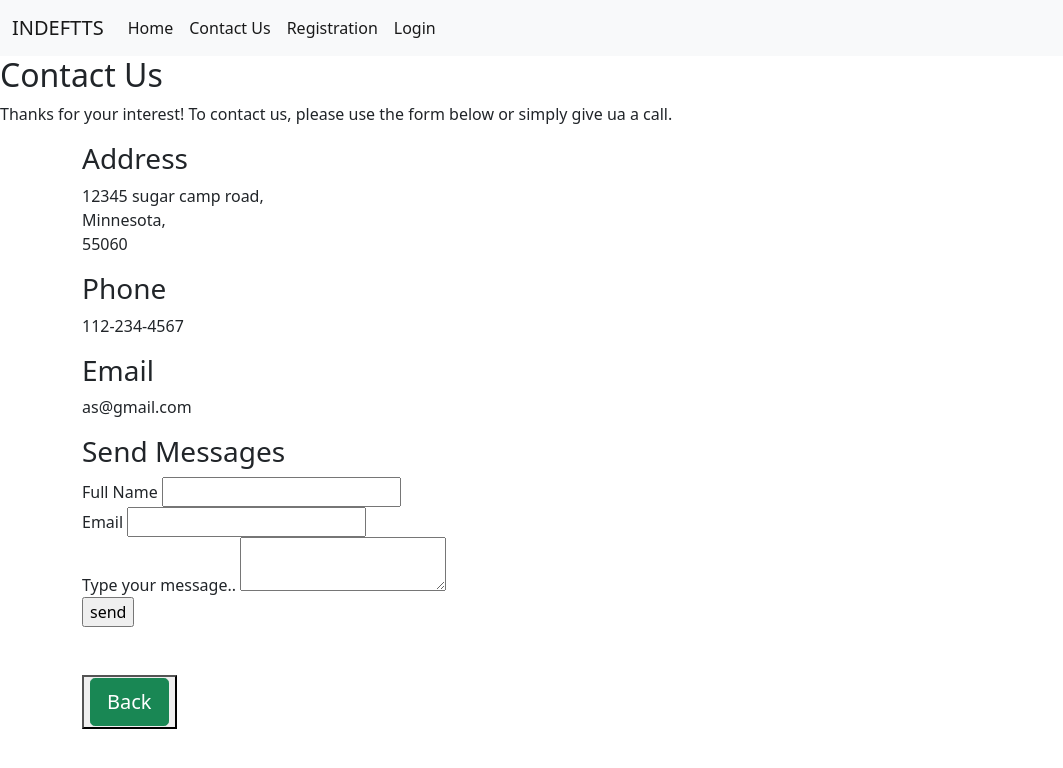
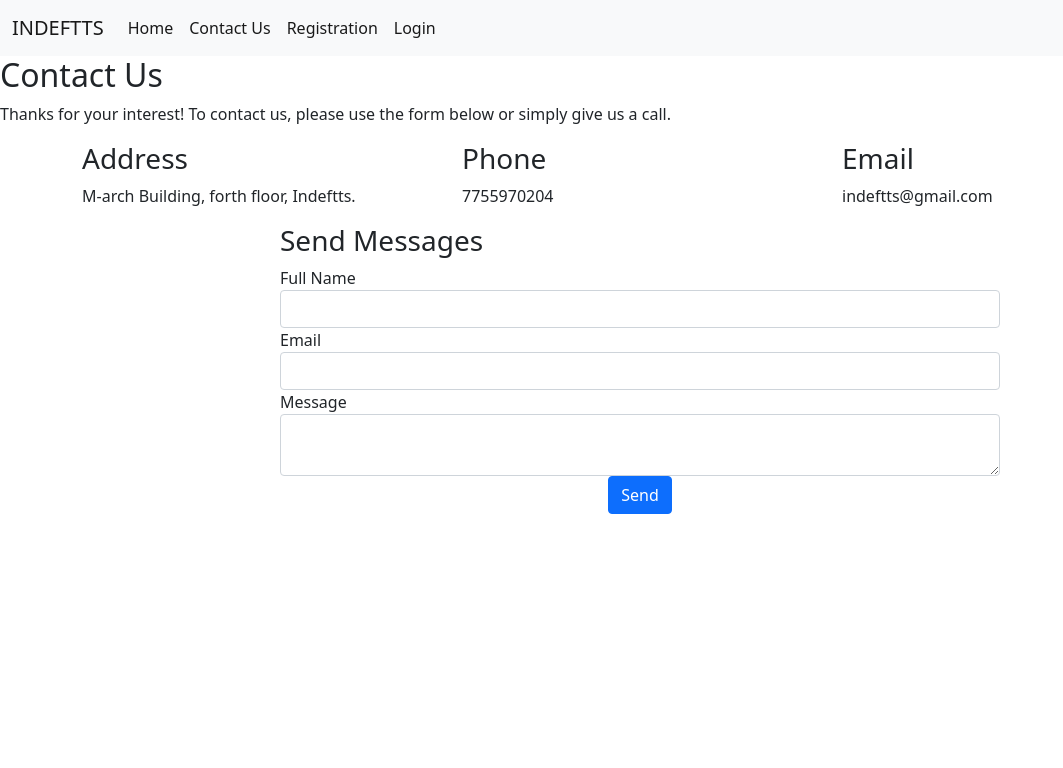
Before and after one commit to AnitaDhir/DemoProject, a Django app: page /contact/ in a window 1280 px wide. Shown: the top 768 px of the page, without its empty margins (0-1063 px from the left). Run offline with Django 5.2, Linux system fonts and the light colour scheme; some libraries are stand-ins or nearby versions.

Commit message:
updated by anita on 19th march

```diff
--- a/core/templates/core/contact.html
+++ b/core/templates/core/contact.html
@@ -9,79 +9,169 @@
     <!-- Bootstrap CSS -->
     <link href="https://cdn.jsdelivr.net/npm/bootstrap@5.0.2/dist/css/bootstrap.min.css" rel="stylesheet" integrity="sha384-EVSTQN3/azprG1Anm3QDgpJLIm9Nao0Yz1ztcQTwFspd3yD65VohhpuuCOmLASjC" crossorigin="anonymous">
     <title>Contact</title>
+    <style>
+
+
+      body {
+        background-color: #f8f9fa;
+      }
+      .contact {
+        padding: 80px 0;
+      }
+      .contact h2 {
+        font-size: 36px;
+        color: #343a40;
+        margin-bottom: 40px;
+        text-align: center;
+      }
+      .contact p {
+        font-size: 18px;
+        color: #6c757d;
+        text-align: center;
+        margin-bottom: 40px;
+      }
+      .contact .content {
+        max-width: 800px;
+        margin: 0 auto;
+      }
+      .contact .box {
+        background: #fff;
+        padding: 30px;
+        border-radius: 10px;
+        box-shadow: 0 0 15px rgba(0, 0, 0, 0.1);
+        text-align: center;
+        margin-bottom: 30px;
+      }
+      .contact .box h3 {
+        font-size: 24px;
+        color: #343a40;
+        margin-bottom: 20px;
+      }
+      .contact .box p {
+        font-size: 18px;
+        color: #6c757d;
+        margin-bottom: 0;
+      }
+      .contactForm form {
+        background: #fff;
+        padding: 30px;
+        border-radius: 10px;
+        box-shadow: 0 0 15px rgba(0, 0, 0, 0.1);
+        text-align: center;
+      }
+      .contactForm form h3 {
+        font-size: 24px;
+        color: #343a40;
+        margin-bottom: 30px;
+      }
+      .contactForm form .inputBox {
+        margin-bottom: 20px;
+      }
+      .contactForm form .inputBox label {
+        font-size: 18px;
+        color: #343a40;
+        font-weight: 500;
+        margin-bottom: 10px;
+        display: block;
+      }
+      .contactForm form .inputBox input[type="text"],
+      .contactForm form .inputBox textarea {
+        width: 100%;
+        padding: 10px;
+        font-size: 16px;
+        color: #6c757d;
+        border: 1px solid #ced4da;
+        border-radius: 5px;
+        resize: none;
+      }
+      .contactForm form .inputBox input[type="submit"] {
+        background: #007bff;
+        color: #fff;
+        border: none;
+        padding: 10px 20px;
+        font-size: 18px;
+        cursor: pointer;
+        border-radius: 5px;
+        transition: background 0.3s ease;
+      }
+      .contactForm form .inputBox input[type="submit"]:hover {
+        background: #0056b3;
+      }
+    </style>
   </head>
-  <body>
+  <body >
+
     {% block content %}
     <section class="contact">
       <div class="content">
+
         <h2>Contact Us</h2>
-            <p>Thanks for your interest! To contact us, please use the form below or simply give ua a call.</p>
+        <p>Thanks for your interest! To contact us, please use the form below or simply give us a call.</p>
+      </div>
+
+
+      <div class="container">
+        <div class="row justify-content-center">
+          <div class="col-lg-4 col-md-6">
+            <div class="box">
+              <div class="icon"><i class="bi bi-geo-alt"></i></div>
+              <div class="text">
+                <h3>Address</h3>
+                <p>M-arch Building, forth floor, Indeftts.</p>
+              </div>
+            </div>
+          </div>
+          <div class="col-lg-4 col-md-6">
+            <div class="box">
+              <div class="icon"><i class="bi bi-telephone"></i></div>
+              <div class="text">
+                <h3>Phone</h3>
+                <p>7755970204</p>
+              </div>
+            </div>
+          </div>
+          <div class="col-lg-4 col-md-6">
+            <div class="box">
+              <div class="icon"><i class="bi bi-envelope"></i></div>
+              <div class="text">
+                <h3>Email</h3>
+                <p>indeftts@gmail.com</p>
+              </div>
+            </div>
+          </div>
         </div>
 
         <div class="container">
-            <div class="contactInfo">
-                <div class="box">
-                    <div class="icon"></div>
-                    <div class="text">
-                        <h3>Address</h3>
-                        <p>12345 sugar camp road,<br>Minnesota,<br>55060</p>
-                    </div>
-                </div>
-                <div class="box">
-                    <div class="icon"></div>
-                    <div class="text">
-                        <h3>Phone</h3>
-                        <p>112-234-4567</p>
-                    </div>
-                </div>
-                <div class="box">
-                    <div class="icon"></div>
-                    <div class="text">
-                        <h3>Email</h3>
-                        <p>as@gmail.com</p>
-                    </div>
-                </div>
-            </div>
+            <div class="row justify-content-center">
+              <div class="col-lg-8">
                 <div class="contactForm">
                   <form>
                     <h3>Send Messages</h3>
                     <div class="inputBox">
-                        <label for=""> Full Name</label>
-                        <input type="text" name="" required="required">
-
+                      <label for="fullname">Full Name</label>
+                      <input type="text" id="fullname" name="fullname" class="form-control" required="required">
                     </div>
                     <div class="inputBox">
-                        <label for=""> Email</label>
-                        <input type="text" name="" required="required">
-
+                      <label for="email">Email</label>
+                      <input type="email" id="email" name="email" class="form-control" required="required">
                     </div>
                     <div class="inputBox">
-                        <label for=""> Type your message..</label>
-                        <textarea required="required"></textarea>
-
+                      <label for="message">Message</label>
+                      <textarea id="message" name="message" class="form-control" required="required"></textarea>
                     </div>
-                    <div class="inputBox">
-                        <input type="submit" name="" value="send">
-
+                    <div class="inputBox text-center">
+                      <input type="submit" class="btn btn-primary" value="Send">
                     </div>
-                    <br> <br>
-                <button><a href="{% url "home" %}"><type="Submit" class="btn btn-lg btn-success">Back </a></button>
                   </form>
                 </div>
               </div>
+            </div>
+          </div>
+
     </section>
-
     {% endblock %}
 
-    <!-- Optional JavaScript; choose one of the two! -->
-
-    <!-- Option 1: Bootstrap Bundle with Popper -->
+    <!-- Bootstrap Bundle with Popper -->
     <script src="https://cdn.jsdelivr.net/npm/bootstrap@5.0.2/dist/js/bootstrap.bundle.min.js" integrity="sha384-MrcW6ZMFYlzcLA8Nl+NtUVF0sA7MsXsP1UyJoMp4YLEuNSfAP+JcXn/tWtIaxVXM" crossorigin="anonymous"></script>
-
-    <!-- Option 2: Separate Popper and Bootstrap JS
-
-    <script src="https://cdn.jsdelivr.net/npm/@popperjs/core@2.9.2/dist/umd/popper.min.js" integrity="sha384-IQsoLXl5PILFhosVNubq5LC7Qb9DXgDA9i+tQ8Zj3iwWAwPtgFTxbJ8NT4GN1R8p" crossorigin="anonymous"></script>
-    <script src="https://cdn.jsdelivr.net/npm/bootstrap@5.0.2/dist/js/bootstrap.min.js" integrity="sha384-cVKIPhGWiC2Al4u+LWgxfKTRIcfu0JTxR+EQDz/bgldoEyl4H0zUF0QKbrJ0EcQF" crossorigin="anonymous"></script> -->
-
   </body>
 </html>
--- a/core/templates/core/home.html
+++ b/core/templates/core/home.html
@@ -3,7 +3,7 @@
 {% block content %}
 <div id="bg" style="background-image: url('{% static "core/images/Homepage-background.jpg"%}')">
 
-        <h1> WELCOME  TO  INDEFT  TECHNOLOGY</h1>
+        <h1> WELCOME  TO  INDEFTTS  TECHNOLOGY</h1>
 
     </div>
 {% endblock  %}
```
Also changed, not shown: core/templates/core/login.html (+20 -8 lines), core/templates/register.html (+36 -15 lines). Lines whose indentation alone changed are shown as unchanged.
